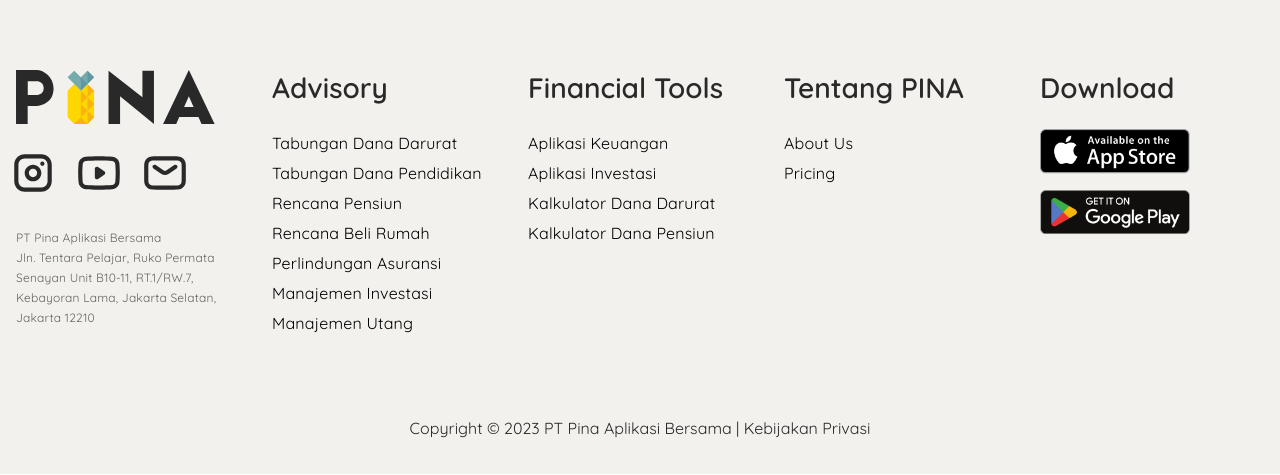
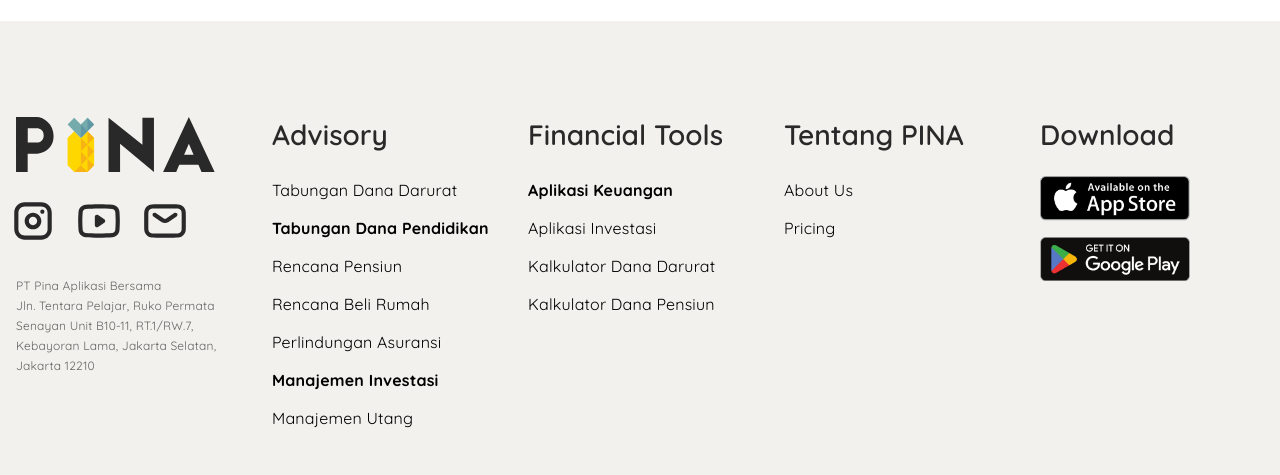
Before and after one commit to leonardhw/pina-web-landing-page-advice, a Next.js app: page /rencana-tabungan-pendidikan-anak in a window 1280 px wide. Shown: the part 7944-8419 px from the top of the page. Built offline with nearby package versions, Linux system fonts and the light colour scheme; what prettier-plugin-tailwindcss would draw is missing.

Commit message:
fix link for preview

```diff
--- a/src/app/rencana-tabungan-pendidikan-anak/page.js
+++ b/src/app/rencana-tabungan-pendidikan-anak/page.js
@@ -331,7 +331,7 @@
               </button>
             </div>
             <Image
-              src='/static/images/pina-photo-high-resolution-real-human-asian-woman-ultra-realist-8-a-9-f-99-ad-9-d-0-d-47-db-894263-f-43-c-903-eaf-1.png'
+              src='/static/images/PINA_photo_high_resolution_real_human_asian_woman_ultra_realist_8a9f99ad-9d0d-47db-8942-63f43c903eaf-1.jpg'
               width={579}
               height={579}
               alt='cs PINA'
--- a/src/components/Accordion.js
+++ b/src/components/Accordion.js
@@ -5,7 +5,6 @@
   icon = 'arrow',
   firstBorder = false,
 }) {
-  console.log(data, 'DATA');
   return (
     <div
       className='hs-accordion-group col-span-2'
--- a/src/components/Footer.js
+++ b/src/components/Footer.js
@@ -37,12 +37,15 @@
             </p>
           </div>
 
-          <div className=''>
-            <h5 className='mb-6 text-[1.75rem]'>Advisory</h5>
+          <div className='flex flex-col gap-2'>
+            <h5 className='mb-4 text-[1.75rem]'>Advisory</h5>
             <Link href='' className='mb-0.5 block leading-7 tracking-[0.2px]'>
               Tabungan Dana Darurat
             </Link>
-            <Link href='' className='mb-0.5 block leading-7 tracking-[0.2px]'>
+            <Link
+              href='/rencana-tabungan-pendidikan-anak'
+              className='mb-0.5 block font-bold leading-7 tracking-[0.2px]'
+            >
               Tabungan Dana Pendidikan
             </Link>
             <Link href='' className='mb-0.5 block leading-7 tracking-[0.2px]'>
@@ -54,7 +57,10 @@
             <Link href='' className='mb-0.5 block leading-7 tracking-[0.2px]'>
               Perlindungan Asuransi
             </Link>
-            <Link href='' className='mb-0.5 block leading-7 tracking-[0.2px]'>
+            <Link
+              href='/konsultan-manajemen-investasi'
+              className='mb-0.5 block font-bold leading-7 tracking-[0.2px]'
+            >
               Manajemen Investasi
             </Link>
             <Link href='' className='mb-0.5 block leading-7 tracking-[0.2px]'>
@@ -62,9 +68,12 @@
             </Link>
           </div>
 
-          <div className=''>
-            <h5 className='mb-6 text-[1.75rem]'>Financial Tools</h5>
-            <Link href='' className='mb-0.5 block leading-7 tracking-[0.2px]'>
+          <div className='flex flex-col gap-2'>
+            <h5 className='mb-4 text-[1.75rem]'>Financial Tools</h5>
+            <Link
+              href='/aplikasi-keuangan'
+              className='mb-0.5 block font-bold leading-7 tracking-[0.2px]'
+            >
               Aplikasi Keuangan
             </Link>
             <Link href='' className='mb-0.5 block leading-7 tracking-[0.2px]'>
@@ -78,8 +87,8 @@
             </Link>
           </div>
 
-          <div className=''>
-            <h5 className='mb-6 text-[1.75rem]'>Tentang PINA</h5>
+          <div className='flex flex-col gap-2'>
+            <h5 className='mb-4 text-[1.75rem]'>Tentang PINA</h5>
             <Link href='' className='mb-0.5 block leading-7 tracking-[0.2px]'>
               About Us
             </Link>
--- a/src/components/Header.js
+++ b/src/components/Header.js
@@ -25,7 +25,7 @@
         aria-label='Global'
       >
         <div className='flex items-center justify-between'>
-          <Link className='flex-none' href='#'>
+          <Link className='flex-none' href='/'>
             <Image className='h-8' src={headLogo} alt='Logo' />
           </Link>
           <div className='sm:hidden'>
```
Also changed, not shown: src/components/HeroService.js (deleted).
